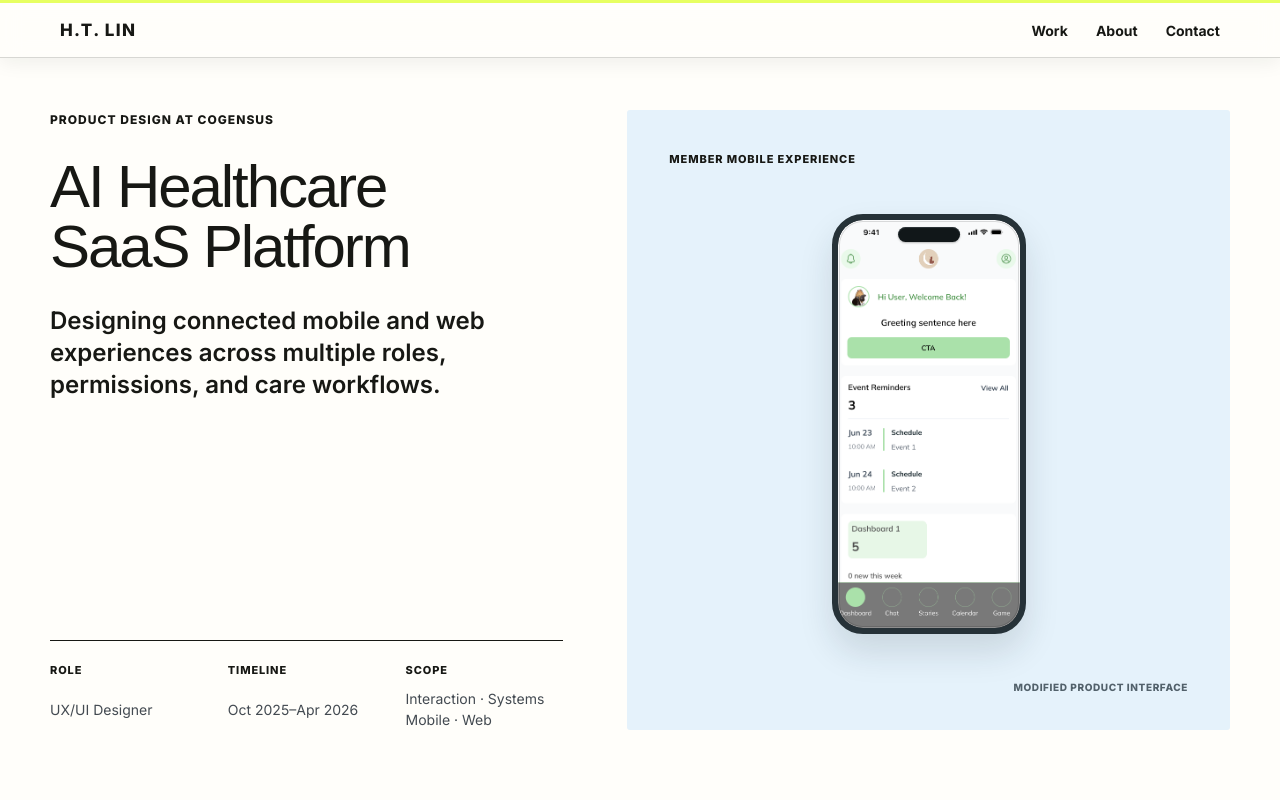
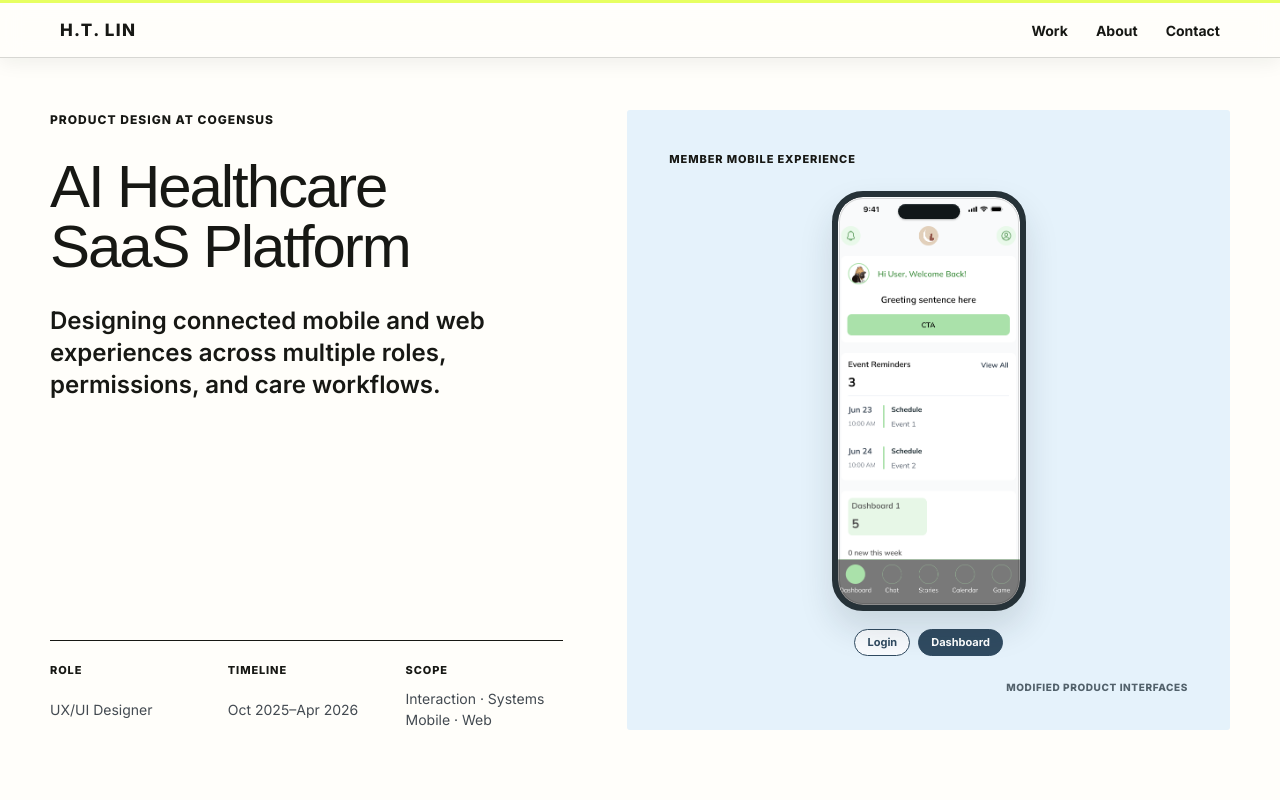
Before and after one commit to hsiangting49/Alicia-s-portfolio, a Next.js app: page /printer/cogensus in a window 1280 px wide. Shown: the top 800 px of the page. Built offline with nearby package versions, Linux system fonts and the light colour scheme; a web font is replaced by a local one.

Commit message:
Add Cogensus hero carousel and provider view

```diff
--- /dev/null
+++ b/app/printer/cogensus/hero-carousel.tsx
@@ -0,0 +1,34 @@
+"use client";
+
+import { useEffect, useState } from "react";
+
+const screens = [
+  { label: "Login", src: "/assets/cogensus/member-login.png", alt: "Member mobile login interface" },
+  { label: "Dashboard", src: "/assets/cogensus/member-dashboard-clean.png", alt: "Member mobile dashboard interface" },
+];
+
+export default function CogensusHeroCarousel() {
+  const [active, setActive] = useState(0);
+  const [paused, setPaused] = useState(false);
+
+  useEffect(() => {
+    if (paused || window.matchMedia("(prefers-reduced-motion: reduce)").matches) return;
+    const timer = window.setTimeout(() => setActive((index) => (index + 1) % screens.length), 3800);
+    return () => window.clearTimeout(timer);
+  }, [active, paused]);
+
+  return (
+    <div className="cg-hero-carousel" onMouseEnter={() => setPaused(true)} onMouseLeave={() => setPaused(false)} onFocus={() => setPaused(true)} onBlur={() => setPaused(false)}>
+      <div className="cg-hero-phone device-phone-shell">
+        <img src={screens[active].src} alt={screens[active].alt} />
+      </div>
+      <div className="cg-hero-carousel-controls" aria-label="Member mobile screens">
+        {screens.map((screen, index) => (
+          <button key={screen.label} type="button" className={active === index ? "is-active" : ""} aria-pressed={active === index} onClick={() => setActive(index)}>
+            {screen.label}
+          </button>
+        ))}
+      </div>
+    </div>
+  );
+}
--- a/app/printer/cogensus/page.tsx
+++ b/app/printer/cogensus/page.tsx
@@ -1,6 +1,7 @@
 import type { Metadata } from "next";
 import PortfolioNav from "../portfolio-nav";
 import PortfolioReturnLink from "../portfolio-return-link";
+import CogensusHeroCarousel from "./hero-carousel";
 
 export const metadata: Metadata = {
   title: "AI Healthcare SaaS Platform at Cogensus — Alicia Lin",
@@ -63,8 +64,8 @@ export default function CogensusCaseStudy() {
 
           <figure className="cg-hero-mockup">
             <span>Member mobile experience</span>
-            <div className="cg-hero-phone device-phone-shell"><img src="/assets/cogensus/member-dashboard-clean.png?v=20260914-2" alt="Member dashboard mobile interface" /></div>
-            <figcaption>Modified product interface</figcaption>
+            <CogensusHeroCarousel />
+            <figcaption>Modified product interfaces</figcaption>
           </figure>
         </div>
       </section>
@@ -136,9 +137,9 @@ export default function CogensusCaseStudy() {
             <div className="cg-role-list">{roles.map(role => <article key={role.number}><span>{role.number}</span><div><h3>{role.title}</h3><p>{role.copy}</p></div></article>)}</div>
           </div>
           <div className="cg-role-screens" aria-label="Role-specific product interfaces">
-            <figure><div className="cg-role-phone device-phone-shell"><img src="/assets/cogensus/member-login.png?v=20260914-2" alt="Member mobile sign-in interface" /></div><figcaption><span>Member entry</span><strong>A calm, direct starting point for the personal experience.</strong></figcaption></figure>
             <figure><div className="cg-role-phone device-phone-shell"><img src="/assets/cogensus/member-brain-game.png?v=20260914-2" alt="Member activity interface" /></div><figcaption><span>Member activity</span><strong>Focused tasks use clear hierarchy, feedback, and large actions.</strong></figcaption></figure>
             <figure><div className="cg-role-phone device-phone-shell"><img src="/assets/cogensus/caregiver-my-family.png?v=20260914-2" alt="Trusted supporter family overview mobile interface" /></div><figcaption><span>Supporter overview</span><strong>Connected people and available actions are organized around support.</strong></figcaption></figure>
+            <figure><div className="cg-role-phone cg-role-phone-provider device-phone-shell"><img src="/assets/cogensus/provider-dashboard.png" alt="Provider dashboard showing patient records, trends, and statistics" /></div><figcaption><span>Provider review</span><strong>A data-focused view brings user trends and records together so providers can assess what needs attention.</strong></figcaption></figure>
           </div>
         </div>
       </section>
```
Also changed, not shown: app/globals.css, public/assets/cogensus/provider-dashboard.png (added).
